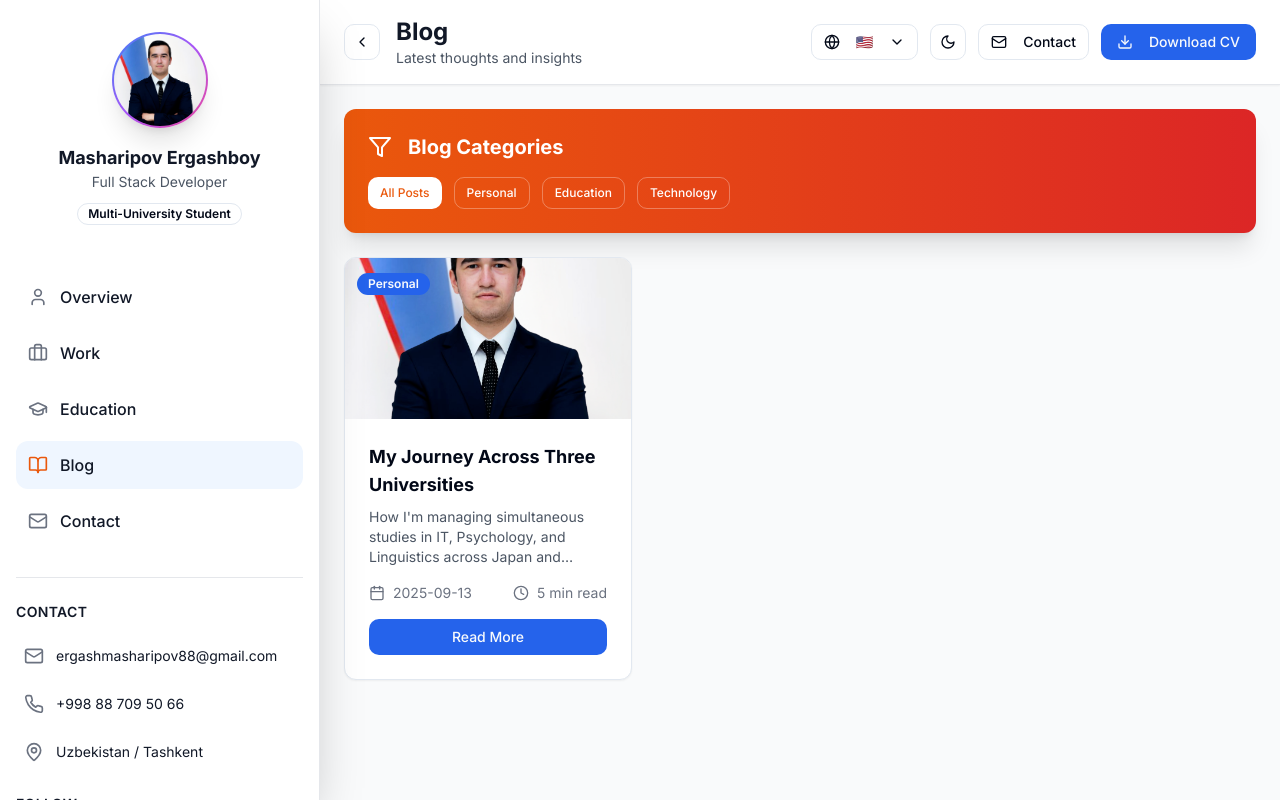
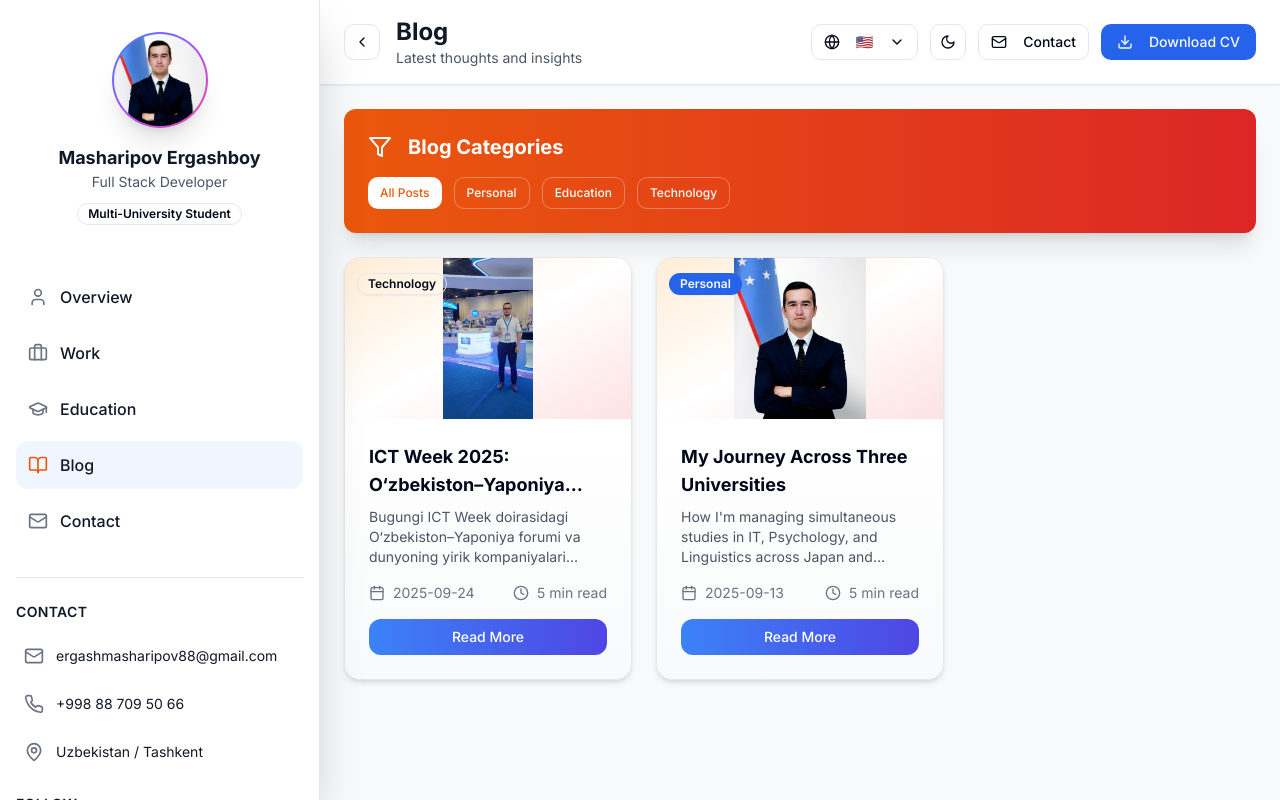
Before and after one commit to MasharipovErgashboy/portfolio, a Next.js app: page /blog in a window 1280 px wide. Built offline with nearby package versions, Linux system fonts and the light colour scheme.

Commit message:
blog/technology

```diff
--- a/app/blog/page.tsx
+++ b/app/blog/page.tsx
@@ -13,15 +13,26 @@ export default function BlogPage() {
 
   const blogPosts = [
     {
+      title: "ICT Week 2025: O‘zbekiston–Yaponiya Forumi va Global Expo",
+      excerpt:
+        "Bugungi ICT Week doirasidagi O‘zbekiston–Yaponiya forumi va dunyoning yirik kompaniyalari taqdimotlari hamda innovatsion mahsulotlar ko‘rgazmasi haqida taassurotlarim",
+      date: "2025-09-24",
+      category: "technology",
+      readTime: "5 min read",
+      image: "/photo_2025-09-24_16-23-47.jpg",
+      telegramUrl: "https://www.instagram.com/iam_masharipov/",
+    },
+
+    {
       title: "My Journey Across Three Universities",
-      excerpt: "How I'm managing simultaneous studies in IT, Psychology, and Linguistics across Japan and Uzbekistan",
+      excerpt:
+        "How I'm managing simultaneous studies in IT, Psychology, and Linguistics across Japan and Uzbekistan",
       date: "2025-09-13",
       category: "personal",
       readTime: "5 min read",
       image: "/kkkk.png",
-      telegramUrl: "https://t.me/su_academya", // 🔗 Telegram link
+      telegramUrl: "https://t.me/su_academya",
     },
-
   ]
 
   const blogCategories = [
@@ -42,7 +53,7 @@ export default function BlogPage() {
         transition={{ duration: 0.3 }}
         className="space-y-6"
       >
-        {/* Enhanced Blog Filters */}
+        {/* Blog Filters */}
         <Card className="bg-gradient-to-r from-orange-600 to-red-600 text-white border-0 shadow-xl">
           <CardContent className="p-6">
             <div className="flex flex-col sm:flex-row sm:items-center space-y-3 sm:space-y-0 sm:space-x-4 mb-4">
@@ -78,9 +89,14 @@ export default function BlogPage() {
               animate={{ opacity: 1, y: 0 }}
               transition={{ delay: index * 0.1 }}
             >
-              <Card className="h-full hover:shadow-lg transition-shadow overflow-hidden dark:bg-gray-800 dark:border-gray-700">
-                <div className="aspect-video bg-gradient-to-br from-blue-100 to-indigo-100 dark:from-blue-900/20 dark:to-indigo-900/20 relative overflow-hidden">
-                  <img src={post.image || "/placeholder.svg"} alt={post.title} className="w-full h-full object-cover" />
+              <Card className="h-full overflow-hidden rounded-2xl border border-gray-200 shadow-md hover:shadow-xl transition-all duration-300 bg-white dark:bg-gray-900">
+                {/* Rasim + Gradient Background */}
+                <div className="aspect-video relative overflow-hidden flex items-center justify-center bg-gradient-to-br from-orange-100 via-white to-red-100 dark:from-gray-800 dark:via-gray-900 dark:to-gray-800">
+                  <img
+                    src={post.image || "/placeholder.svg"}
+                    alt={post.title}
+                    className="max-h-full max-w-full object-contain"
+                  />
                   <div className="absolute top-3 left-3">
                     <Badge
                       variant={
@@ -90,13 +106,15 @@ export default function BlogPage() {
                           ? "secondary"
                           : "outline"
                       }
-                      className="text-xs capitalize"
+                      className="text-xs capitalize shadow-sm"
                     >
                       {post.category}
                     </Badge>
                   </div>
                 </div>
-                <CardContent className="p-6">
+
+                {/* Content */}
+                <CardContent className="p-6 bg-gradient-to-b from-white to-gray-50 dark:from-gray-900 dark:to-gray-800">
                   <h3 className="font-bold text-lg mb-2 line-clamp-2 dark:text-white">{post.title}</h3>
                   <p className="text-gray-600 dark:text-gray-300 text-sm mb-4 line-clamp-3">{post.excerpt}</p>
 
@@ -113,7 +131,7 @@ export default function BlogPage() {
 
                   <Button
                     size="sm"
-                    className="w-full"
+                    className="w-full rounded-xl bg-gradient-to-r from-blue-500 to-indigo-600 hover:from-blue-600 hover:to-indigo-700 text-white"
                     onClick={() => {
                       if (post.telegramUrl) {
                         window.open(post.telegramUrl, "_blank")
```
Also changed, not shown: public/photo_2025-09-24_16-23-47.jpg (added).
